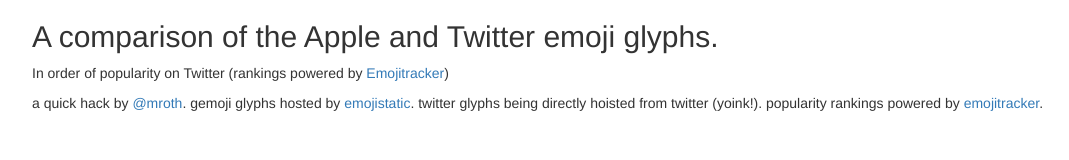
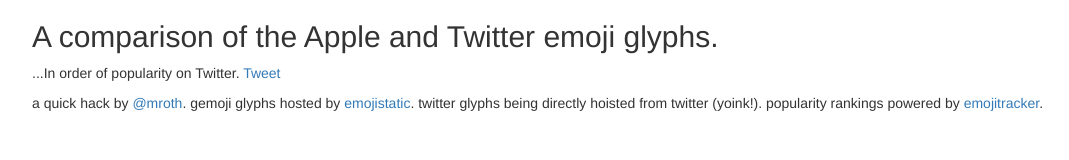
Before and after one commit to mroth/emojicompare, a plain HTML site: page index.html in a window 1280 px wide. Shown: the whole page, without its empty margins (38-1107 px from the left). Drawn offline with nearby package versions, Linux system fonts and the light colour scheme; no server answers.

Commit message:
add twitter button

```diff
--- a/index.html
+++ b/index.html
@@ -19,8 +19,12 @@
       <main>
         <h2>A comparison of the Apple and Twitter emoji glyphs.</h2>
         <p>
-          In order of popularity on Twitter
-          (rankings powered by <a href="http://emojitracker.com">Emojitracker</a>)
+          ...In order of popularity on Twitter.
+
+          <!-- messy twitter button embed here -->
+          <a href="https://twitter.com/share" class="twitter-share-button" data-text="A comparison of the Apple and Twitter emoji glyphs." data-via="mroth" data-related="emojitracker" data-dnt="true">Tweet</a>
+          <script>!function(d,s,id){var js,fjs=d.getElementsByTagName(s)[0],p=/^http:/.test(d.location)?'http':'https';if(!d.getElementById(id)){js=d.createElement(s);js.id=id;js.src=p+'://platform.twitter.com/widgets.js';fjs.parentNode.insertBefore(js,fjs);}}(document, 'script', 'twitter-wjs');</script>
+
         </p>
         <div id="chart">
           <ol></ol>
```
